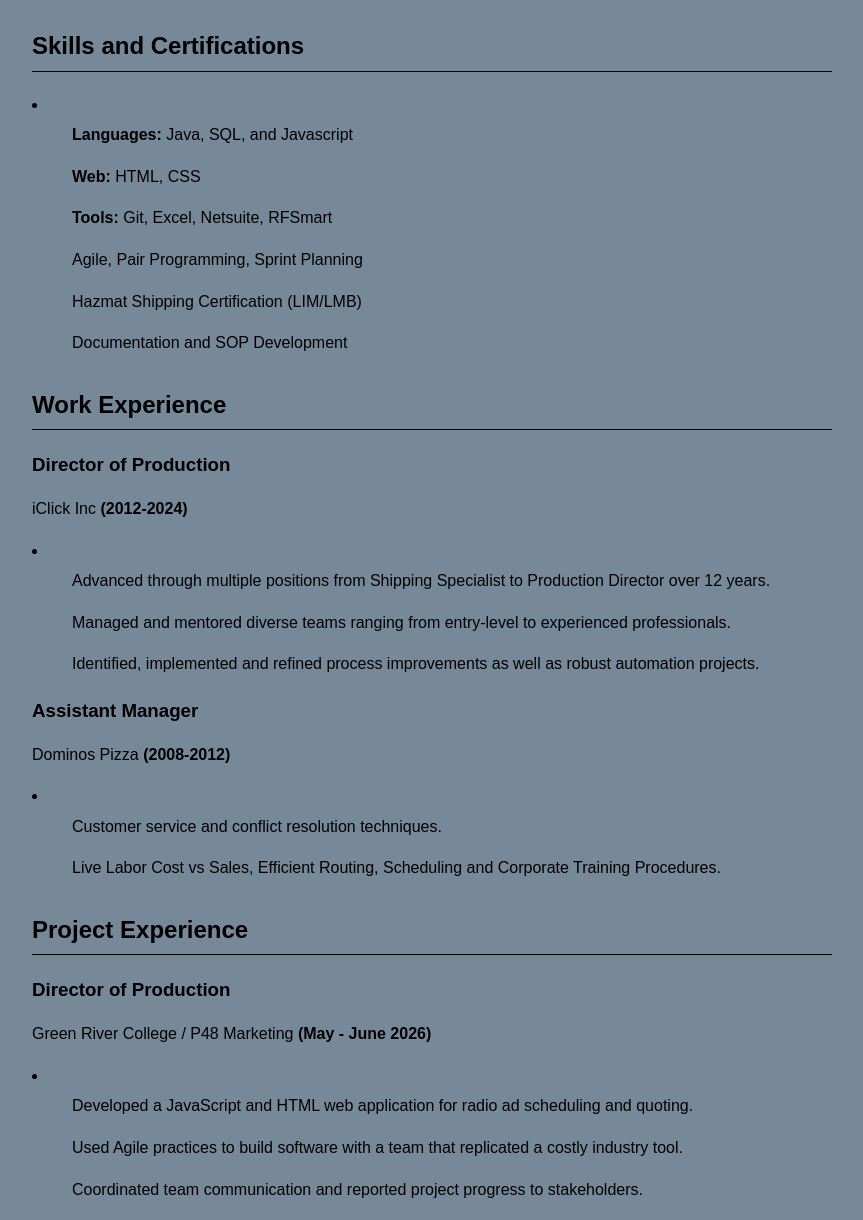
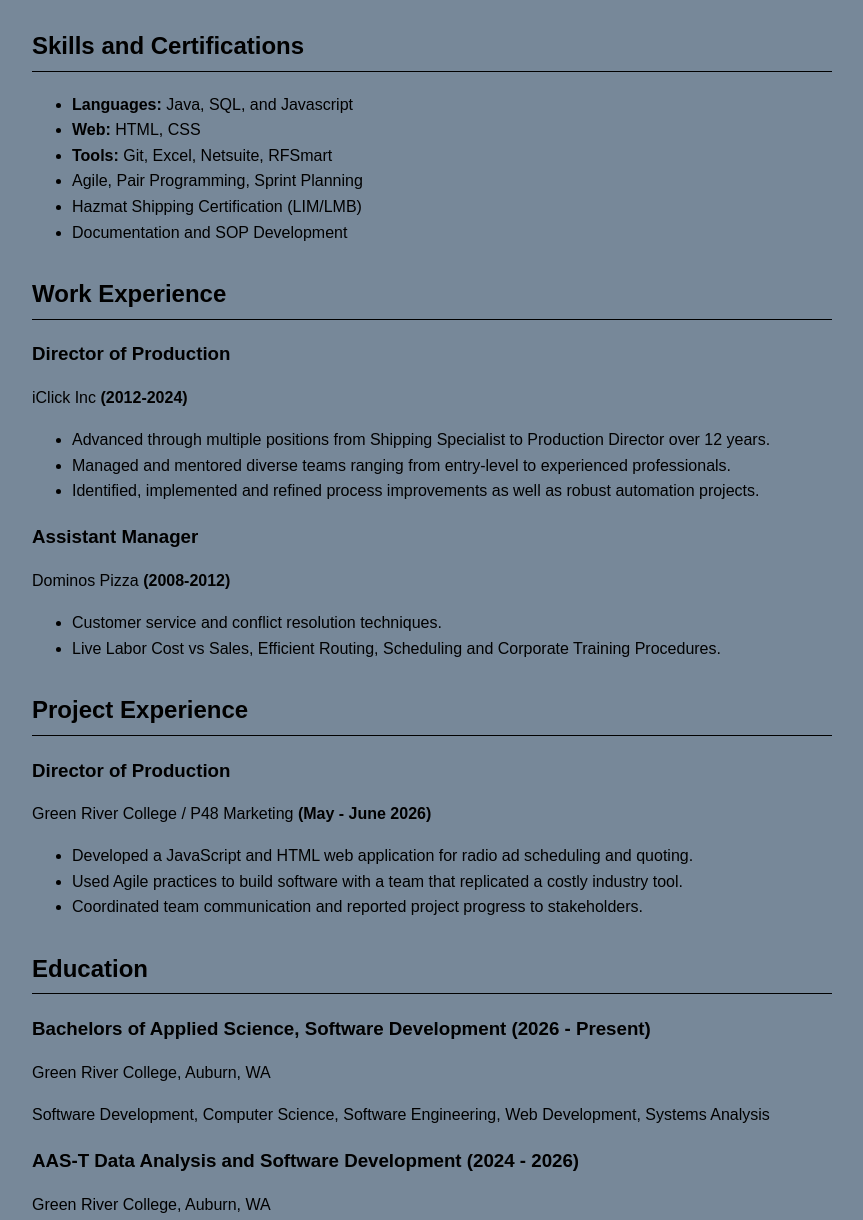
Before and after one commit to uglybrecke/HTML_Resume, a plain HTML site: page index.html in a window 1280 px wide. Shown: the part 444-1664 px from the top of the page, without its empty margins (208-1071 px from the left). Drawn offline with Linux system fonts and the light colour scheme.

Commit message:
made adjustments based on HTML checker to lis and ul and / vs "

```diff
--- a/index.html
+++ b/index.html
@@ -4,13 +4,13 @@
     <meta charset="UTF-8">
     <meta name="viewport" content="width=device-width, initial-scale=1.0">
     <title>Nick Brecke - Resume</title>
-    <link rel="icon" type="image/png" href="\images\favicon.png">
-    <link rel="stylesheet" href="stylesheet\style.css">
+    <link rel="icon" type="image/png" href="images/favicon.png">
+    <link rel="stylesheet" href="stylesheet/style.css">
 </head>
 <!-- verifying that git connection is made -->
 <body>
     <h1>Nick Brecke</h1>
-    <img src="\images\IMG_2188.jpeg" alt="Headshot" width="150" height="150" style="border-radius: 50%; object-fit: cover;">
+    <img src="images/IMG_2188.jpeg" alt="Headshot" width="150" height="150" style="border-radius: 50%; object-fit: cover;">
     <br>
         <a href="mailto:nickbrecke@gmail.com">nickbrecke@gmail.com</a>
         | (360) 649-8742 |
@@ -20,36 +20,38 @@
     <h2>Summary</h2>
         <p>Entry-level software developer combining formal software education with 16 years of experience managing teams, implementing process improvements, and meeting demanding production schedules.</p>
     <h2>Skills and Certifications</h2>
-    <li>
-        <ul><strong>Languages: </strong>Java, SQL, and Javascript</ul>
-        <ul><strong>Web: </strong>HTML, CSS</ul>
-        <ul><strong>Tools: </strong>Git, Excel, Netsuite, RFSmart</ul>
-        <ul>Agile, Pair Programming, Sprint Planning</ul>
-        <ul>Hazmat Shipping Certification (LIM/LMB)</ul>
-        <ul>Documentation and SOP Development </ul>
-    </li>
+    <div>
+    <ul>
+        <li><strong>Languages: </strong>Java, SQL, and Javascript</li>
+        <li><strong>Web: </strong>HTML, CSS</li>
+        <li><strong>Tools: </strong>Git, Excel, Netsuite, RFSmart</li>
+        <li>Agile, Pair Programming, Sprint Planning</li>
+        <li>Hazmat Shipping Certification (LIM/LMB)</li>
+        <li>Documentation and SOP Development </li>
+    </ul>
     <h2>Work Experience</h2>
         <h3>Director of Production</h3>
             <p>iClick Inc <strong>(2012-2024)</strong></p>
-    <li>
-        <ul>Advanced through multiple positions from Shipping Specialist to Production Director over 12 years.</ul>
-        <ul>Managed and mentored diverse teams ranging from entry-level to experienced professionals.</ul>
-        <ul>Identified, implemented and refined process improvements as well as robust automation projects.</ul>
-    </li>
+    <ul>
+        <li>Advanced through multiple positions from Shipping Specialist to Production Director over 12 years.</li>
+        <li>Managed and mentored diverse teams ranging from entry-level to experienced professionals.</li>
+        <li>Identified, implemented and refined process improvements as well as robust automation projects.</li>
+    </ul>
         <h3>Assistant Manager</h3>
             <p>Dominos Pizza <strong>(2008-2012)</strong></p>
-    <li>
-        <ul>Customer service and conflict resolution techniques.</ul>
-        <ul>Live Labor Cost vs Sales, Efficient Routing, Scheduling and Corporate Training Procedures.</ul>
-    </li>
+    <ul>
+        <li>Customer service and conflict resolution techniques.</li>
+        <li>Live Labor Cost vs Sales, Efficient Routing, Scheduling and Corporate Training Procedures.</li>
+    </ul>
     <h2>Project Experience</h2>
         <h3>Director of Production</h3>
             <p>Green River College / P48 Marketing <strong>(May - June 2026)</strong></p>
-    <li>
-        <ul>Developed a JavaScript and HTML web application for radio ad scheduling and quoting.</ul>
-        <ul>Used Agile practices to build software with a team that replicated a costly industry tool.</ul>
-        <ul>Coordinated team communication and reported project progress to stakeholders.</ul>
-    </li>
+    <ul>
+        <li>Developed a JavaScript and HTML web application for radio ad scheduling and quoting.</li>
+        <li>Used Agile practices to build software with a team that replicated a costly industry tool.</li>
+        <li>Coordinated team communication and reported project progress to stakeholders.</li>
+    </ul>
+    </div>
     <h2>Education</h2>
         <h3>Bachelors of Applied Science, Software Development <strong>(2026 - Present)</strong></h3>
             <p>Green River College, Auburn, WA</p>
```
